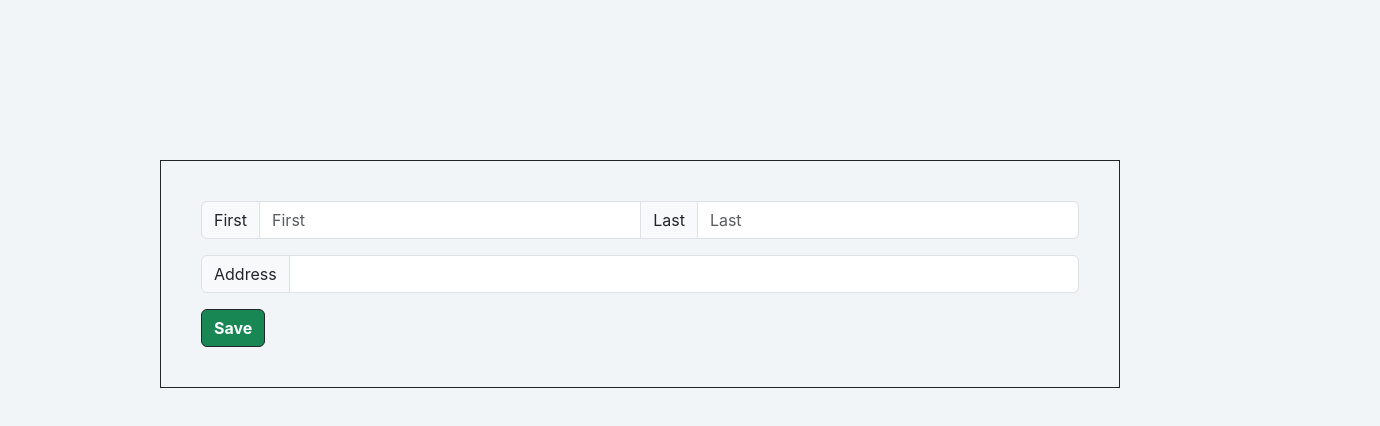
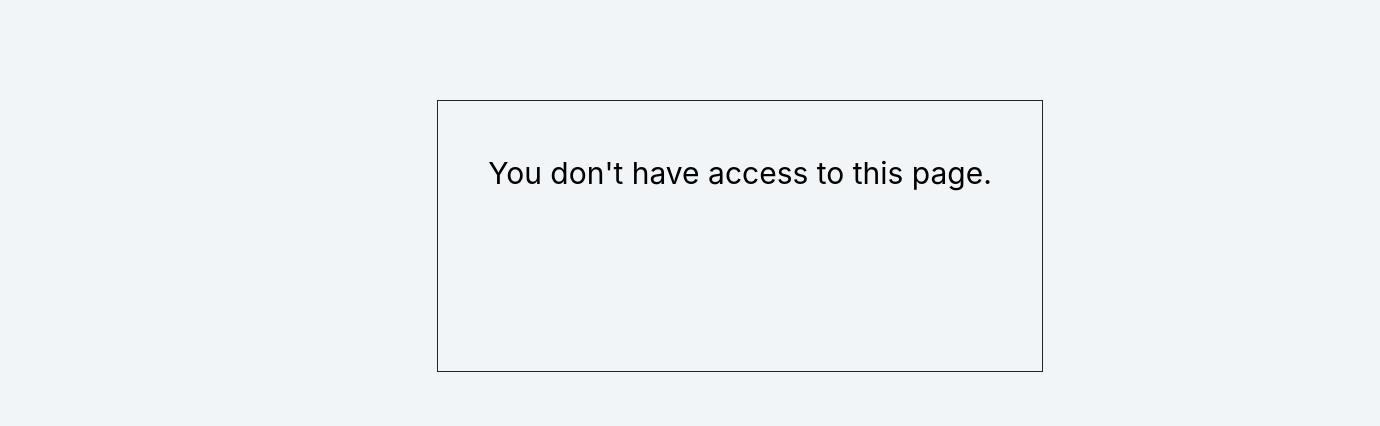
Before and after one commit to tranlac2210/COSC-4353-Project, a React (Create React App) app in the folder client/: page /admin/ClientList/edit in a window 1280 px wide. Shown: the top 426 px of the page, 1380 px wide, since content can reach past the window. Built offline with nearby package versions, Linux system fonts and the light colour scheme; no server answers.

Commit message:
role-based authorization

```diff
--- a/client/src/App.js
+++ b/client/src/App.js
@@ -13,6 +13,8 @@ import './App.css';
 import ClientList from './admins/pages/ClientList';
 import ClientEdit from './admins/pages/ClientEdit';
 import AdminPage from './admins/pages/AdminPage';
+import {AdminElement, UserElement} from './role-based/RoleElement';
+import NoAccess from './role-based/NoAccess';
 
 function App() {
   return (
@@ -21,19 +23,19 @@ function App() {
         <div>
           <Routes>
             <Route path="/" element={<HomePage/>} />
-            {/* <Route path="/LoginPage" element={<LoginPage/>} /> */}
-            {/* <Route path="/SignUpPage" element={<SignUpPage/>} /> */}
-            <Route path="/ClientPage" element={<ClientPage/>} />
-            <Route path="/ClientProfilePage" element={<ClientProfilePage/>} />
+            <Route path="/noaccess" element={<NoAccess/>}/>
+            /* -------------CLIENT------------- */
+            <Route path="/ClientPage" element={<UserElement><ClientPage/></UserElement>} />
+            <Route path="/ClientProfilePage" element={<UserElement><ClientProfilePage/></UserElement>} />
+            <Route path="/FuelQuoteForm" element={<UserElement><FuelQuoteForm/></UserElement>} />
 
-            <Route path="/FuelQuoteForm" element={<FuelQuoteForm/>} />
-
-
-            <Route path="/admin/ClientList" element={<ClientList/>}></Route>
-            <Route path="/admin/ClientList/edit" element={<ClientEdit/>}></Route>
-            <Route path="/ChangePassPage" element={<ChangePassPage/>} />
+            /* -------------ADMIN------------- */
+            <Route path='/admin/ClientList' element={<AdminElement><ClientList/></AdminElement>}></Route>
+            {/* <Route path="/admin/ClientList" element={<ClientList/>}></Route> */}
+            <Route path="/admin/ClientList/edit" element={<AdminElement><ClientEdit/></AdminElement>}></Route>
+            <Route path="/ChangePassPage" element={<AdminElement><ChangePassPage/></AdminElement>} />
             <Route path="/AdminLoginPage" element={<AdminLoginPage/>} />
-            <Route path='/admin/AdminPage' element={<AdminPage/>}/>
+            <Route path='/admin/AdminPage' element={<AdminElement><AdminPage/></AdminElement>}/>
 
 
           </Routes>
--- a/client/src/admins/pages/ClientEdit.js
+++ b/client/src/admins/pages/ClientEdit.js
@@ -5,6 +5,8 @@ import axios from 'axios';
 import { useNavigate, useLocation } from 'react-router-dom';
 import "bootstrap/dist/css/bootstrap.min.css"
 import "./ClientEdit.css"
+import logo from "../../image/logo.svg"
+import Cookies from 'js-cookie';
 
 
 
@@ -15,7 +17,7 @@ function ClientEdit(props) {
     const [id, setId] = useState("");
     const [clients, setclients] = useState([]);
 
-    let historyf = useNavigate();
+    let navigate = useNavigate();
     const location = useLocation();
     const cid = new URLSearchParams(location.search).get('id');
     useEffect(() => {
@@ -45,7 +47,7 @@ function ClientEdit(props) {
 
 
             console.log(resf.data.success);
-            historyf("/admin/ClientList");
+            navigate("/admin/ClientList");
 
           } catch (error) {
             console.error(error);
@@ -72,8 +74,36 @@ function ClientEdit(props) {
     //     setId(localStorage.getItem("ID"));
     // }, [])
 
+    const handleClickLogo = (e) => {
+      e.preventDefault();
+    }
+
+    const handleClickLogOut = (e) => {
+      Cookies.remove("role");
+      e.preventDefault();
+      navigate("/");
+    }
+
     return (
         <Fragment>
+          <nav className="navbar nav-pad navbar-light bg-light">
+        <a className="navbar-brand" href="#" onClick={handleClickLogo}>
+          <img
+            src={logo}
+            width="40"
+            height="40"
+            className="d-inline-block align-top"
+            alt=""
+          ></img>
+        </a>
+        <a
+          className="nav-item nav-link click"
+          href="#"
+          onClick={handleClickLogOut}
+        >
+          Log Out
+        </a>
+      </nav>
             <div className='border border-dark b-spacing-2'>
                 <div className="input-group mb-3">
                     <span className="input-group-text">First</span>
--- a/client/src/pages/AdminLoginPage.js
+++ b/client/src/pages/AdminLoginPage.js
@@ -3,6 +3,7 @@ import {Link, useNavigate} from 'react-router-dom';
 import '../styles/AdminLoginPage.css';
 import "bootstrap/dist/css/bootstrap.min.css"
 import axios from 'axios';
+import Cookies from "js-cookie";
 
 
 function AdminLoginPage(){
@@ -20,7 +21,6 @@ function AdminLoginPage(){
         userName: username,
         password: password
       });
-      console.log(response.data);
       // alert(`${response.status},${password}`)
       if (response.status!==200) {
         // If the response is not OK, throw an error
@@ -28,7 +28,9 @@ function AdminLoginPage(){
       }
 
       // If the response is OK, redirect to the client page
-      navigate('/admin/clientlist?username='+ username);
+      Cookies.set("role", "Admin");
+      navigate('/admin/ClientList');
+      // navigate('/admin/clientlist?username='+ username);
     }
      catch (error) {
       // If there's an error, set the error label
@@ -37,9 +39,6 @@ function AdminLoginPage(){
     // alert('Incorrect Password or Username!!');
     setErrorLabel(true);
     // setErrorLabel('Incorrect Password or Username!!');
-    console.log("Username: ", username);
-    console.log("Password: ", password);
-
   };
 
   return (
@@ -70,14 +69,6 @@ function AdminLoginPage(){
 
         <button className="btn btn-success btn-ho" onClick={handleSubmit}>Submit</button>
         </div>
-
-
-        {/* <div className="already-have-account">
-        Not a member?
-        <a className="signup_now" href="/SignupPage">Create New Account</a>
-      </div> */}
-        {/* <Link className="demo" to="/admin/clientlist">Continue as Guest</Link> */}
-
       </div>
       </div>
   );
--- a/client/src/pages/ClientPage.js
+++ b/client/src/pages/ClientPage.js
@@ -15,6 +15,8 @@ function ClientPage() {
   };
 
   const handleClickLogOut = (e) => {
+    Cookies.remove('role');
+    Cookies.remove('accessToken');
     e.preventDefault();
     navigate('/')
   }
--- a/client/src/pages/LoginPage.js
+++ b/client/src/pages/LoginPage.js
@@ -69,6 +69,7 @@ function LoginPage({onBack, onClose, openSignUp}){
       console.log(response.data);
       Cookies.set('accessToken', response.data.accessToken);
       Cookies.set('refreshToken', response.data.refreshToken);
+      Cookies.set('role', 'User');
       // alert(`${response.status},${password}`)
       if (response.status !== 200) {
         // If the response is not OK, throw an error
@@ -77,6 +78,7 @@ function LoginPage({onBack, onClose, openSignUp}){
 
       // // If the response is OK, redirect to the client page
       // navigate('/ClientPage?id='+ response.data.id);
+      Cookies.set('role', 'User');
       navigate('/ClientPage');
     }
      catch (er) {
--- /dev/null
+++ b/client/src/role-based/NoAccess.css
@@ -0,0 +1,16 @@
+.outsideNoAccess {
+    height: 100%;
+    width: 100%;
+    display: flex;
+    justify-content: center;
+    align-items: center;
+    margin: 100px;
+}
+
+
+.text {
+    color: black;
+    font-size: 30px;
+    padding: 50px;
+    height: 250px;
+}
--- /dev/null
+++ b/client/src/role-based/NoAccess.js
@@ -0,0 +1,14 @@
+import "./NoAccess.css"
+import "bootstrap/dist/css/bootstrap.min.css";
+
+const NoAccess = () => {
+    return (
+        <div class="outsideNoAccess">
+            <div className="border border-dark containerNoAccess">
+                <p className="text">You don't have access to this page.</p>
+            </div>
+        </div>
+    )
+}
+
+export default NoAccess;
--- /dev/null
+++ b/client/src/role-based/RoleElement.js
@@ -0,0 +1,22 @@
+import USERS_TYPES from "./roles.js"
+import Cookies from "js-cookie";
+import NoAccess from "./NoAccess.js";
+
+
+export const AdminElement = ({children}) => {
+    const type = Cookies.get('role');
+
+    if (type === USERS_TYPES.ADMIN_USER) {
+        return <>{children}</>;
+    }
+    return <NoAccess/>
+}
+
+export const UserElement = ({children}) => {
+    const type = Cookies.get('role');
+
+    if (type === USERS_TYPES.NORMAL_USER) {
+        return <>{children}</>;
+    }
+    return <NoAccess/>
+}
--- /dev/null
+++ b/client/src/role-based/roles.js
@@ -0,0 +1,7 @@
+const USER_TYPES = {
+    PUBLIC: 'Public',
+    NORMAL_USER: 'User',
+    ADMIN_USER: 'Admin'
+}
+
+export default USER_TYPES;
```
Also changed, not shown: client/src/admins/pages/ClientList.js (+101 -43 lines).
